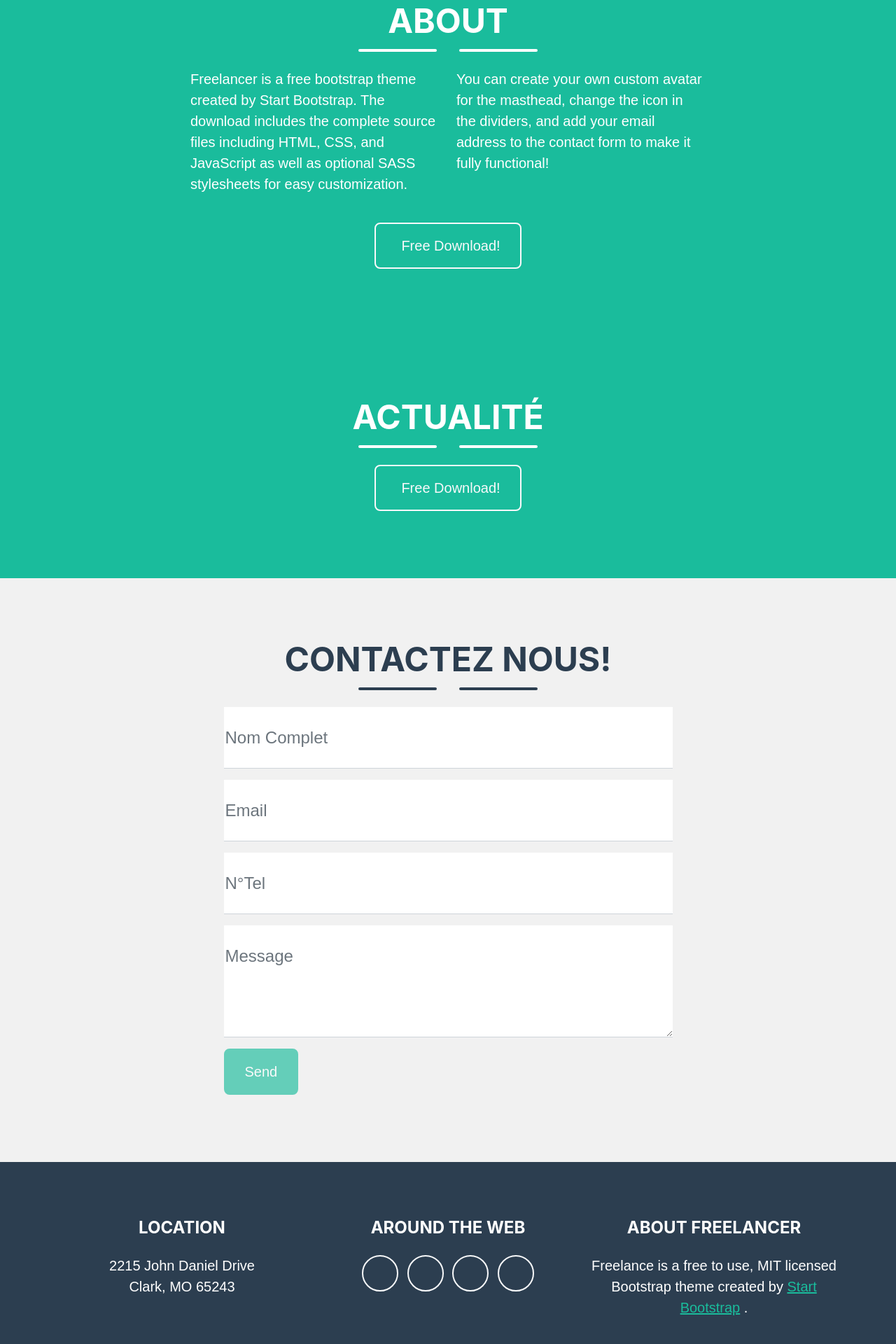
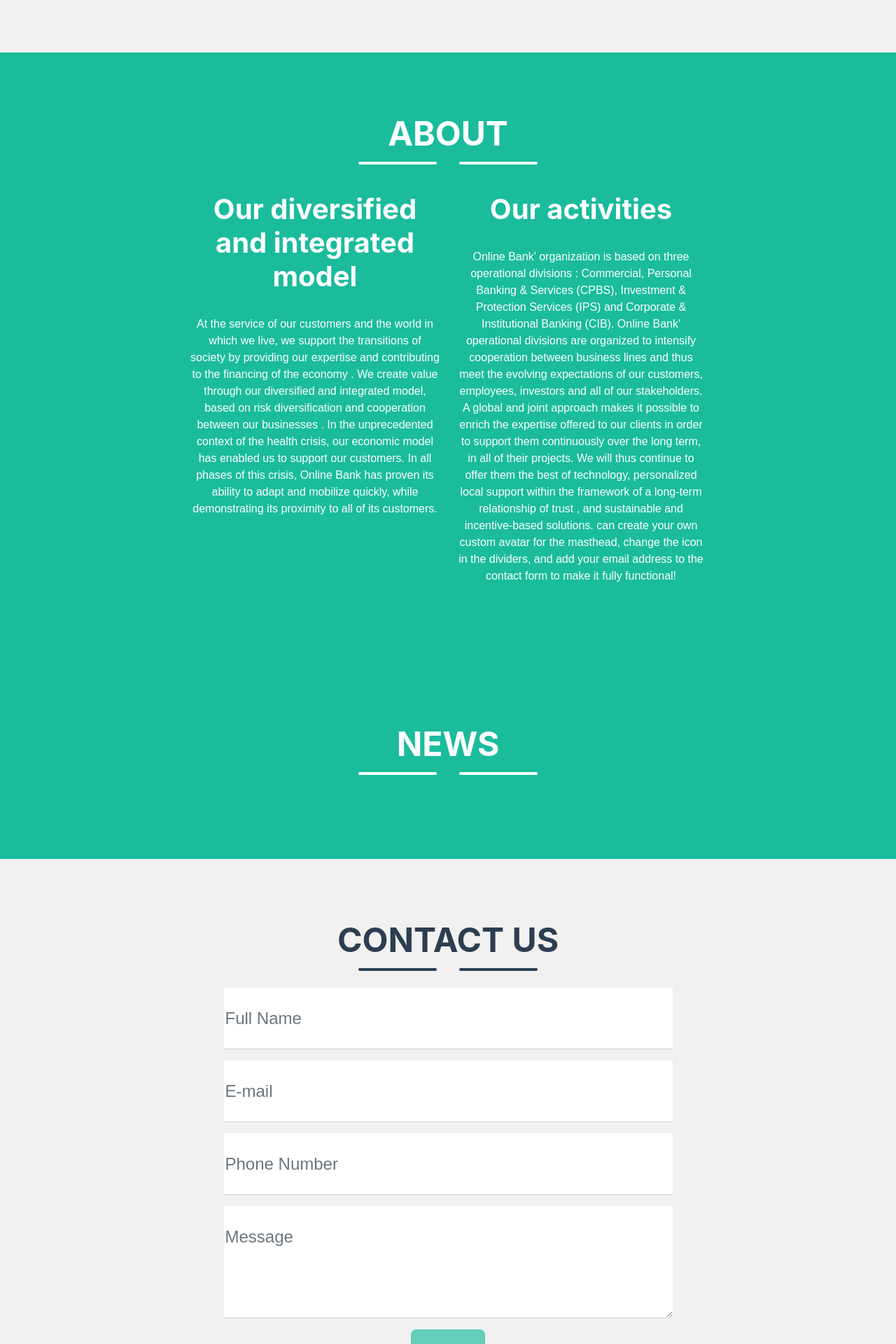
Before and after one commit to MohamedBouremaTraore/Chatbot_PFA_2A, a Flask app: page / in a window 1280 px wide. Shown: the part 1364-3284 px from the top of the page at 70% size. Run offline with Flask 2, Linux system fonts and the light colour scheme; some libraries are stand-ins or nearby versions.

Commit message:
Add files via upload

```diff
--- a/templates/index.html
+++ b/templates/index.html
@@ -7,9 +7,8 @@
         <meta name="author" content="" />
         <title>Freelancer - Start Bootstrap Theme</title>
         <!-- Favicon-->
-        <link rel="icon" type="image/x-icon" href="/static/assets/favicon.ico" />
-        <link rel="stylesheet" type="text/css" href="/static/assets/css/styles.css">
-        <script src="/js/scripts.js"></script>
+        <link rel="icon" type="image/x-icon" href="assets/favicon.ico" />
+        <link rel="stylesheet" type="text/css" href="./static/css/styles.css">
     </head>
     <body id="page-top">
         <!-- Navigation-->
@@ -24,18 +23,28 @@
                 <div class="collapse navbar-collapse" id="navbarResponsive">
                     <ul class="navbar-nav ms-auto">
                         <li class="nav-item mx-0 mx-lg-1"><a class="nav-link py-3 px-0 px-lg-3 rounded" href="#accueil">Accueil</a></li>
-                        <li class="nav-item mx-0 mx-lg-1"><a class="nav-link py-3 px-0 px-lg-3 rounded" href="#about">Qui Sommes Nous?</a></li>
-                        <li class="nav-item mx-0 mx-lg-1"><a class="nav-link py-3 px-0 px-lg-3 rounded" href="#news">Actualités</a></li>
-                        <li class="nav-item mx-0 mx-lg-1"><a class="nav-link py-3 px-0 px-lg-3 rounded" href="#contact">Contactez Nous</a></li>
+                        <li class="nav-item mx-0 mx-lg-1"><a class="nav-link py-3 px-0 px-lg-3 rounded" href="#about">About</a></li>
+                        <li class="nav-item mx-0 mx-lg-1"><a class="nav-link py-3 px-0 px-lg-3 rounded" href="#news">News</a></li>
+                        <li class="nav-item mx-0 mx-lg-1"><a class="nav-link py-3 px-0 px-lg-3 rounded" href="#contact">Contact us</a></li>
                     </ul>
                 </div>
             </div>
         </nav>
         <!-- Masthead-->
         <header class="masthead bg-primary text-white text-center">
+            <style>
+                header {background-image: url("./static/assets/img/accueil/background.jpg");
+                     background-repeat: no-repeat;
+                     background-size: cover;
+                     background-position: center center;
+            }
+            </style>
             <div class="container d-flex align-items-center flex-column">
+
                 <!-- Masthead Heading-->
-                <h1 class="masthead-heading text-uppercase mb-0">Start Bootstrap</h1>
+                <div class="row">
+                    <div class="left"><p class="lead"><h1>ONLINE BANK<br></h1> A CUSTOMER-FOCUSED BANK THAT PROVIDES COMPLETE FINANCIAL SOLUTIONS TO MEET YOUR ENTIRE FINANCIAL NEEDS ! </p></div>
+                </div>
                 <!-- Icon Divider-->
                 <div class="divider-custom divider-light">
                     <div class="divider-custom-line"></div>
@@ -43,7 +52,8 @@
                     <div class="divider-custom-line"></div>
                 </div>
                 <!-- Masthead Subheading-->
-                <p class="masthead-subheading font-weight-light mb-0">Graphic Artist - Web Designer - Illustrator</p>
+                <p class="masthead-subheading font-weight-light mb-0"> THINK SMART, BANK WITH US !</p>
+
             </div>
         </header>
         <!-- accueil Section-->
@@ -60,13 +70,19 @@
                 <!-- accueil Grid Items-->
                 <div class="row justify-content-center">
                     <!-- accueil Item 1-->
-                    <div class="col-md-6 col-lg-4 mb-5">
+                    <div class="col-md-3 col-lg-4 mb-5">
                         <div class="accueil-item mx-auto" data-bs-toggle="modal" data-bs-target="#accueilModal1">
                             <div class="accueil-item-caption d-flex align-items-center justify-content-center h-100 w-100">
                                 <div class="accueil-item-caption-content text-center text-white"><i class="fas fa-plus fa-3x"></i></div>
                             </div>
-                            <img class="img-fluid" src="/static/assets/img/accueil/cabin.png" alt="..." />
+                            <img class="img-fluid" src="/static/assets/img/accueil/happy1.jpg" alt="..." />
                         </div>
+                        <style>
+                            h1 {text-align: justify;}
+                            p {text-align:justify;}
+                            div {text-align: justify;}
+                        </style>
+                        <p><h1>Mobile Payments<br></h1> No need to take out your Visa card and enter your personal information, we take care of it for you! </p>
                     </div>
                     <!-- accueil Item 2-->
                     <div class="col-md-6 col-lg-4 mb-5">
@@ -74,8 +90,14 @@
                             <div class="accueil-item-caption d-flex align-items-center justify-content-center h-100 w-100">
                                 <div class="accueil-item-caption-content text-center text-white"><i class="fas fa-plus fa-3x"></i></div>
                             </div>
-                            <img class="img-fluid" src="/static/assets/img/accueil/cake.png" alt="..." />
+                            <img class="img-fluid" src="/static/assets/img/accueil/happy2.jpg" alt="..." />
                         </div>
+                        <style>
+                            h1 {text-align: justify;}
+                            p {text-align:justify;}
+                            div {text-align: justify;}
+                        </style>
+                        <p><h1>Solutions to finance your higher education<br></h1> Are you planning to continue your higher education, do an internship or benefit from an exchange program abroad and you wish to have financial aid for studies? ONLINE supports you through the “Financing of higher education” solutions. </p>
                     </div>
                     <!-- accueil Item 3-->
                     <div class="col-md-6 col-lg-4 mb-5">
@@ -83,35 +105,14 @@
                             <div class="accueil-item-caption d-flex align-items-center justify-content-center h-100 w-100">
                                 <div class="accueil-item-caption-content text-center text-white"><i class="fas fa-plus fa-3x"></i></div>
                             </div>
-                            <img class="img-fluid" src="../static/assets/img/accueil/circus.png" alt="..." />
+                            <img class="img-fluid" src="/static/assets/img/accueil/happy3.png" alt="..." />
                         </div>
-                    </div>
-                    <!-- accueil Item 4-->
-                    <div class="col-md-6 col-lg-4 mb-5 mb-lg-0">
-                        <div class="accueil-item mx-auto" data-bs-toggle="modal" data-bs-target="#accueilModal4">
-                            <div class="accueil-item-caption d-flex align-items-center justify-content-center h-100 w-100">
-                                <div class="accueil-item-caption-content text-center text-white"><i class="fas fa-plus fa-3x"></i></div>
-                            </div>
-                            <img class="img-fluid" src="/static/assets/img/accueil/game.png" alt="..." />
-                        </div>
-                    </div>
-                    <!-- accueil Item 5-->
-                    <div class="col-md-6 col-lg-4 mb-5 mb-md-0">
-                        <div class="accueil-item mx-auto" data-bs-toggle="modal" data-bs-target="#accueilModal5">
-                            <div class="accueil-item-caption d-flex align-items-center justify-content-center h-100 w-100">
-                                <div class="accueil-item-caption-content text-center text-white"><i class="fas fa-plus fa-3x"></i></div>
-                            </div>
-                            <img class="img-fluid" src="/static/assets/img/accueil/safe.png" alt="..." />
-                        </div>
-                    </div>
-                    <!-- accueil Item 6-->
-                    <div class="col-md-6 col-lg-4">
-                        <div class="accueil-item mx-auto" data-bs-toggle="modal" data-bs-target="#accueilModal6">
-                            <div class="accueil-item-caption d-flex align-items-center justify-content-center h-100 w-100">
-                                <div class="accueil-item-caption-content text-center text-white"><i class="fas fa-plus fa-3x"></i></div>
-                            </div>
-                            <img class="img-fluid" src="/static/assets/img/accueil/submarine.png" alt="..." />
-                        </div>
+                        <style>
+                        h1 {text-align: center;}
+                        p {text-align: center;}
+                        div {text-align: center;}
+                        </style>
+                        <p><h1> Do you have children and want to prepare for their future ? </h1><br>From the age of 12, save for him in the long term in complete safety thanks to the Youth savings account and let him benefit from an advantageous rate </p>
                     </div>
                 </div>
             </div>
@@ -129,24 +130,36 @@
                 </div>
                 <!-- About Section Content-->
                 <div class="row">
-                    <div class="col-lg-4 ms-auto"><p class="lead">Freelancer is a free bootstrap theme created by Start Bootstrap. The download includes the complete source files including HTML, CSS, and JavaScript as well as optional SASS stylesheets for easy customization.</p></div>
-                    <div class="col-lg-4 me-auto"><p class="lead">You can create your own custom avatar for the masthead, change the icon in the dividers, and add your email address to the contact form to make it fully functional!</p></div>
+                    <div class="col-lg-4 ms-auto">
+                        <style>
+                            h1 {text-align: center;}
+                            p {text-align: center;}
+                            div {text-align: center;}
+                        </style>
+                        <p>
+                            <h1 >Our diversified and integrated model </h1><br> At the service of our customers and the world in which we live,  we support the transitions of society by providing our expertise and contributing to the financing of the economy . We create value through  our diversified and integrated model, based on risk diversification and cooperation between our businesses . In the unprecedented context of the health crisis, our economic model has enabled us to support our customers. In all phases of this crisis, Online Bank has proven its ability to adapt and mobilize quickly, while demonstrating its proximity to all of its customers.
+                        </p>
+                    </div>
+                    <div class="col-lg-4 me-auto">
+                        <style>
+                            h1 {text-align: center;}
+                            p {text-align: center;}
+                            div {text-align: center;}
+                            </style>
+                        <p><h1>Our activities</h1><br>
+                        Online Bank' organization is based on three operational divisions : Commercial, Personal Banking & Services  (CPBS), Investment & Protection Services (IPS) and Corporate & Institutional Banking (CIB).  Online Bank' operational divisions are organized to intensify cooperation between business lines and thus meet the evolving expectations of our customers, employees, investors and all of our stakeholders. A global and joint approach makes it possible to enrich the expertise offered to our clients in order to support them continuously over the long term, in all of their projects. We will thus continue to offer them the best of technology, personalized local support within the framework of a long-term relationship of trust , and sustainable and incentive-based solutions. can create your own custom avatar for the masthead, change the icon in the dividers, and add your email address to the contact form to make it fully functional!</p>
+                    </div>
+
                 </div>
                 <!-- About Section Button-->
-                <div class="text-center mt-4">
-                    <a class="btn btn-xl btn-outline-light" href="https://startbootstrap.com/theme/freelancer/">
-                        <i class="fas fa-download me-2"></i>
-                        Free Download!
-                    </a>
-                </div>
             </div>
         </section>
 
         <!-- News Section-->
-        <section class="page-section bg-primary text-white mb-0" id="about">
+        <section class="page-section bg-primary text-white mb-0" id="news">
             <div class="container">
                 <!-- news Section Heading-->
-                <h2 class="page-section-heading text-center text-uppercase text-white">Actualité</h2>
+                <h2 class="page-section-heading text-center text-uppercase text-white">News</h2>
                 <!-- Icon Divider-->
                 <div class="divider-custom divider-light">
                     <div class="divider-custom-line"></div>
@@ -155,10 +168,6 @@
                 </div>
                 <!-- About Section Button-->
                 <div class="text-center mt-4">
-                    <a class="btn btn-xl btn-outline-light" href="https://startbootstrap.com/theme/freelancer/">
-                        <i class="fas fa-download me-2"></i>
-                        Free Download!
-                    </a>
                 </div>
             </div>
         </section>
@@ -168,7 +177,7 @@
         <section class="page-section" id="contact">
             <div class="container">
                 <!-- Contact Section Heading-->
-                <h2 class="page-section-heading text-center text-uppercase text-secondary mb-0">Contactez Nous!</h2>
+                <h2 class="page-section-heading text-center text-uppercase text-secondary mb-0">Contact us</h2>
                 <!-- Icon Divider-->
                 <div class="divider-custom">
                     <div class="divider-custom-line"></div>
@@ -189,20 +198,20 @@
                             <!-- Name input-->
                             <div class="form-floating mb-3">
                                 <input class="form-control" id="name" type="text" placeholder="Enter your name..." data-sb-validations="required" />
-                                <label for="name">Nom Complet</label>
+                                <label for="name">Full Name</label>
                                 <div class="invalid-feedback" data-sb-feedback="name:required">A name is required.</div>
                             </div>
                             <!-- Email address input-->
                             <div class="form-floating mb-3">
                                 <input class="form-control" id="email" type="email" placeholder="name@example.com" data-sb-validations="required,email" />
-                                <label for="email">Email </label>
+                                <label for="email">E-mail </label>
                                 <div class="invalid-feedback" data-sb-feedback="email:required">An email is required.</div>
                                 <div class="invalid-feedback" data-sb-feedback="email:email">Email is not valid.</div>
                             </div>
                             <!-- Phone number input-->
                             <div class="form-floating mb-3">
                                 <input class="form-control" id="phone" type="tel" placeholder="(123) 456-7890" data-sb-validations="required" />
-                                <label for="phone">N°Tel</label>
+                                <label for="phone">Phone Number</label>
                                 <div class="invalid-feedback" data-sb-feedback="phone:required">A phone number is required.</div>
                             </div>
                             <!-- Message input-->
@@ -261,7 +270,7 @@
                         <h4 class="text-uppercase mb-4">About Freelancer</h4>
                         <p class="lead mb-0">
                             Freelance is a free to use, MIT licensed Bootstrap theme created by
-                            <a href="http://startbootstrap.com">Start Bootstrap</a>
+                            <a href="http://startbootstrap.com">ONLINE BANK VOTRE ACCOMPAGNATEUR AU QUOTIIDIEN</a>
                             .
                         </p>
                     </div>
@@ -468,7 +477,7 @@
         <!-- Bootstrap core JS-->
         <script src="https://cdn.jsdelivr.net/npm/bootstrap@5.1.3/dist/js/bootstrap.bundle.min.js"></script>
         <!-- Core theme JS-->
-
+        <script src="/static/js/scripts.js"></script>
         <!-- * * * * * * * * * * * * * * * * * * * * * * * * * * * * * * * * * * * * * * * *-->
         <!-- * *                               SB Forms JS                               * *-->
         <!-- * * Activate your form at https://startbootstrap.com/solution/contact-forms * *-->
@@ -479,11 +488,11 @@
             <div class="chatbox__support">
                 <div class="chatbox__header">
                     <div class="chatbox__image--header">
-                        <img src="https://img.icons8.com/color/48/000000/circled-user-female-skin-type-5--v1.png" alt="image">
+                        <img src="/static/assets/img/icob.png" alt="image">
                     </div>
                     <div class="chatbox__content--header">
                         <h4 class="chatbox__heading--header">Chat support</h4>
-                        <p class="chatbox__description--header">Hi. My name is Sam. How can I help you?</p>
+                        <p class="chatbox__description--header">Hi! How can I help you?</p>
                     </div>
                 </div>
                 <div class="chatbox__messages">
@@ -491,13 +500,13 @@
                 </div>
                 <div class="chatbox__footer">
                     <input type="text" placeholder="Write a message...">
-                    <button class="chatbox__send--footer send__button">Send</button>
+                    <button class="chatbox__send--footer send__button" id="submit-button">Send</button>
                 </div>
             </div>
             <div class="chatbox__button">
-                    <button><img src="/static/assets/img/chatbox-icon.svg" /></button>
-                        <script src="../js/app.js"></script>
-                </div>
+                <script src="/static/js/app.js"></script>
+                <button><img src="./static/assets/img/chatbox-icon.svg" /></button>
+            </div>
             </div>
         </div>
     </body>
```
